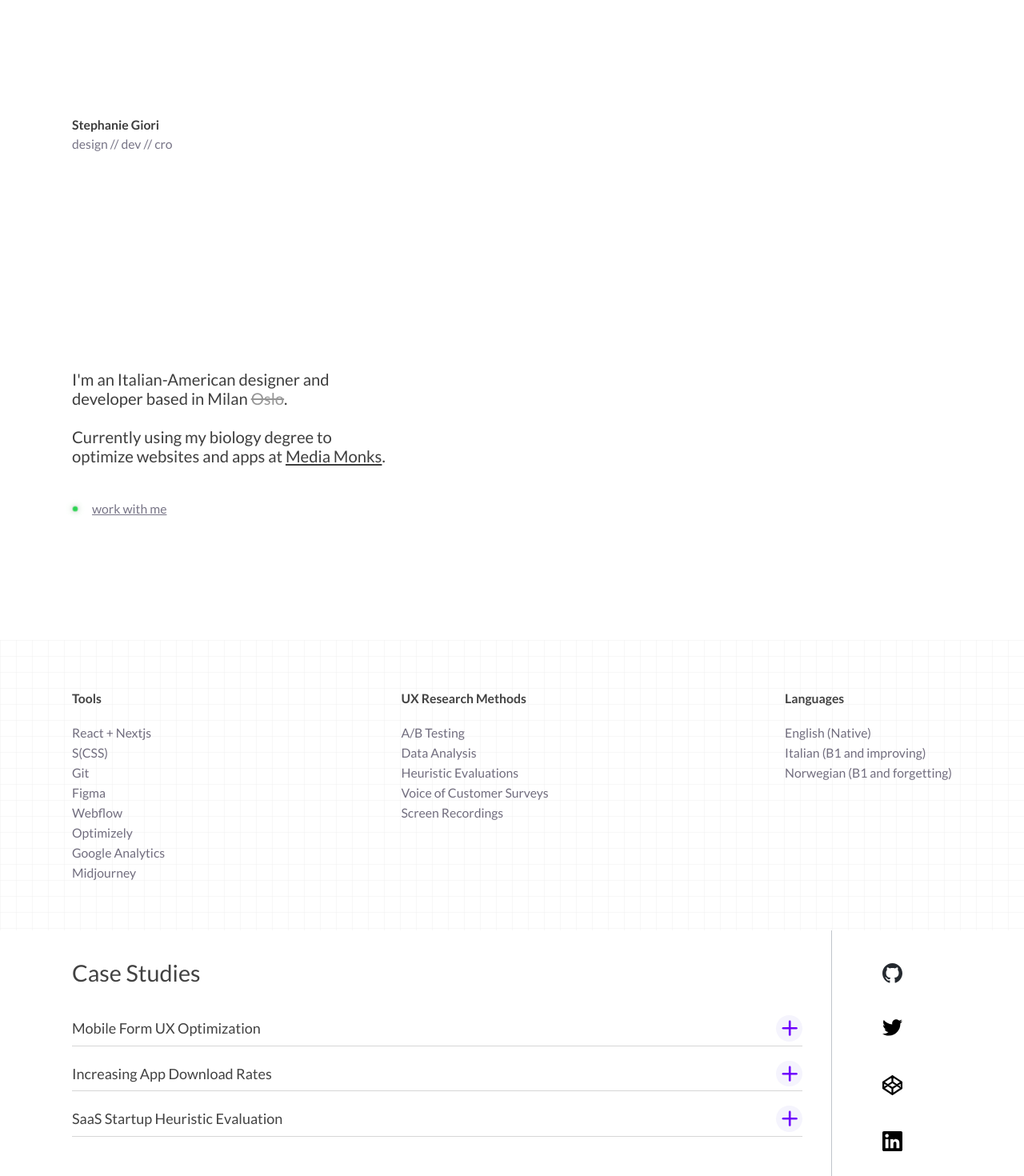
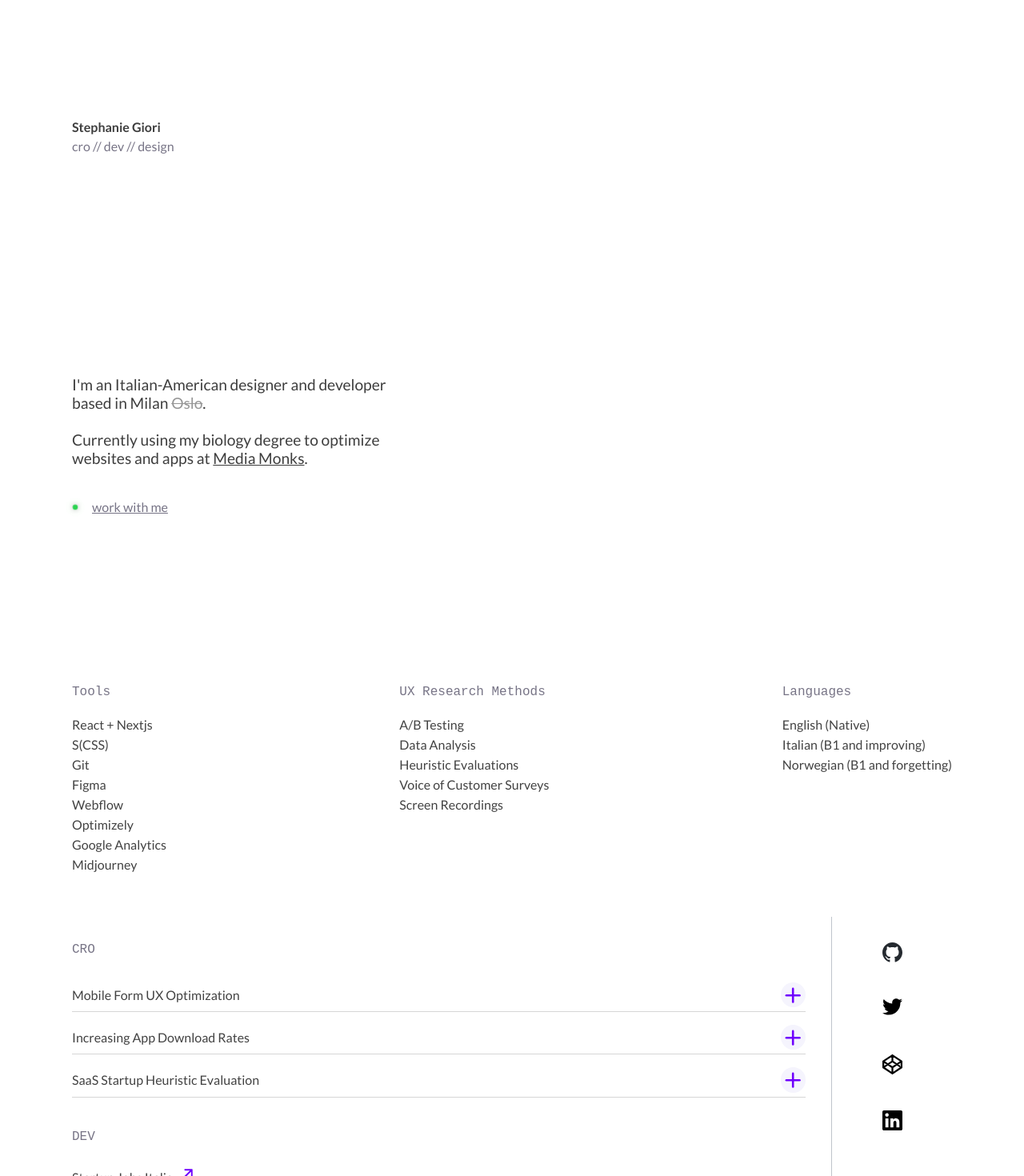
Before and after one commit to sgiori11/portfolio-current, a Next.js app: page / in a window 1280 px wide. Shown: the top 1470 px of the page at 80% size. Built offline with nearby package versions, Linux system fonts and the light colour scheme.

Commit message:
monospace

```diff
--- a/src/app/components/HeroSection.js
+++ b/src/app/components/HeroSection.js
@@ -8,7 +8,7 @@ export default function HeroSection() {
       <section className={styles.container}>
        <div className={styles.info}>
             <p>Stephanie Giori</p>
-            <p>design // dev // cro</p>
+            <p>cro // dev // design</p>
        </div>
 
         <div className={styles.headingCont}>
--- a/src/app/globals.css
+++ b/src/app/globals.css
@@ -21,12 +21,13 @@
 
 html {
   scroll-snap-type: y mandatory !important;
+  font-size: 16px;
 }
 
 html,
 body {
   font-family: var(--font-montserrat);
-  font-size: 1.125rem;
+  font-size: 1rem;
   font-weight: 300;
    background: white;
    color: var(--middle);
@@ -40,15 +41,17 @@ body {
 
 h1 {
   font-weight: 500;
-  font-size: 1.125rem;
+  font-size: 1.2rem;
   color: var(--black);
 }
 
 h2 {
-  font-size: 1.6rem;
+  font-size: 1rem;
   font-weight: 500;
   padding-top: 2rem;
   padding-bottom: 1rem;
+  font-family: "JetBrains Mono", monospace;
+  color: var(--grey);
 }
 
 h3 {
--- a/src/app/page.js
+++ b/src/app/page.js
@@ -20,13 +20,13 @@ export default function Home() {
       <section className={styles.pageContent}>
         <Sidebar className={styles.sidebar} />
         <section className={styles.caseStudies}>
-          <h2>Case Studies</h2>
+          <h2>CRO</h2>
           {cases.map((caseStudy => (
             <CaseStudies key={caseStudy.id} caseStudy={caseStudy} />
            )))}
         </section>
         <section className={styles.projects}>
-          <h2>Dev Projects</h2>
+          <h2>DEV</h2>
           {data.map((project => (
             <Projects key={project.id} project={project} />
           )))}
--- a/src/app/styles/HeroSection.module.css
+++ b/src/app/styles/HeroSection.module.css
@@ -8,7 +8,7 @@
 }
 
 .container .info {
-  font-size: 0.875rem;
+  font-size: 1rem;
   font-weight: 500;
   color: var(--grey);
 }
@@ -31,7 +31,7 @@
     display: flex;
     align-items: center; /* Align text and dots vertically */
     height: 36px; /* Ensures proper alignment - adjust height as necessary */
-    font-size: 0.875rem;
+    font-size: 1rem;
     font-weight: 500;
     color: var(--grey);
 }
--- a/src/app/styles/Skills.module.css
+++ b/src/app/styles/Skills.module.css
@@ -5,16 +5,17 @@
   }
 
   .grid div p {
-    font-weight: 600;
     margin-bottom: 1rem;
-    font-size: 0.875rem;
     z-index: 1;
+    color: var(--grey);
+    font-family: "JetBrains Mono", monospace;
+    font-size: 1rem;
+    font-weight: 500;
   }
 
   .grid span {
     font-weight: 500;
-    font-size: 0.875rem;
-    color: #716D7E;
+    color: var(--middle);
     z-index: 1;
   }
 
@@ -35,10 +36,10 @@
     transform: translateX( -50%);
     height: 100%;
     width: 100vw !important;
-    background-image:
+    /*background-image:
     linear-gradient(90deg,  rgba(240, 240, 240, 0.5) 1px, transparent 1px),
     linear-gradient(180deg, rgba(240, 240, 240, 0.5) 1px, transparent 1px);
-  background-size: 20px 20px;
+  background-size: 20px 20px;*/
     z-index: 0;
   }
 
```
